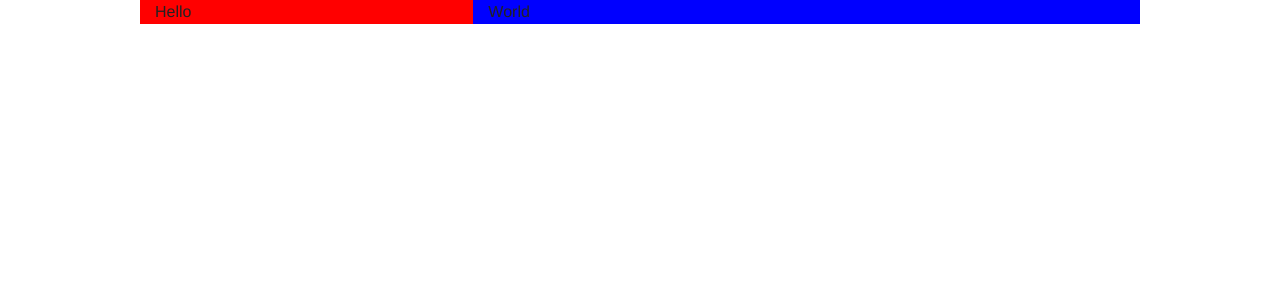
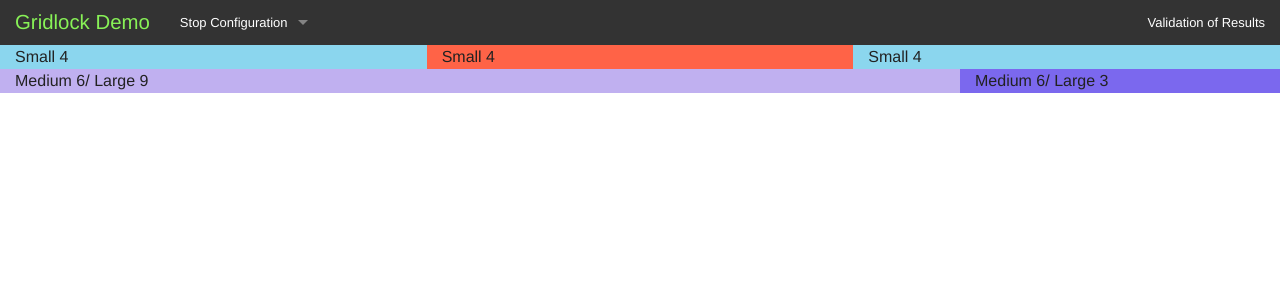
Before and after one commit to Giologic/gridlock, a Django app: page / in a window 1280 px wide. Shown: the top 300 px of the page. Run offline with Django 3.2, Linux system fonts and the light colour scheme; some libraries are stand-ins or nearby versions.

Commit message:
Add navbar to demo page

```diff
--- /dev/null
+++ b/static/scss/demo.css
@@ -0,0 +1,4 @@
+.row {
+  max-width: 100%; }
+
+/*# sourceMappingURL=demo.css.map */
--- /dev/null
+++ b/static/scss/demo.scss
@@ -0,0 +1,3 @@
+.row {
+    max-width: 100%;
+}
--- /dev/null
+++ b/static/scss/navbar.css
@@ -0,0 +1,5 @@
+#nav-title a {
+  font-size: larger;
+  color: #88f257; }
+
+/*# sourceMappingURL=navbar.css.map */
--- /dev/null
+++ b/static/scss/navbar.scss
@@ -0,0 +1,8 @@
+$title-color: #88f257;
+
+#nav-title {
+  a {
+    font-size: larger;
+    color:  $title-color;
+  }
+}
--- a/static/scss/sticky-topbar.css
+++ /dev/null
@@ -1,4 +0,0 @@
-.sticky-topbar {
-  width: 100%; }
-
-/*# sourceMappingURL=sticky-topbar.scss.map */
--- a/static/scss/sticky-topbar.scss
+++ /dev/null
@@ -1,3 +0,0 @@
-.sticky-topbar {
-  width: 100%;
-}
--- a/templates/demo.html
+++ b/templates/demo.html
@@ -1,14 +1,25 @@
 {% extends 'base.html' %}
+{% load static %}
+
+{% block extrastyle %}
+    <link rel="stylesheet" href="{% static 'scss/demo.css' %}">
+{% endblock %}
 
 {% block body %}
-    <section id="page-content">
-        <div class = "row">
-            <div class="large-4 columns" style="background: red;">
-                Hello
-            </div>
-           <div class="large-8 columns" style="background: blue;">
-               World
-           </div>
+    {% include 'navbar.html' %}
+
+    <div class = "row">
+        <div class = "small-4 columns" style = "background-color:#8BD6EE;">Small 4</div>
+        <div class = "small-4 columns" style = "background-color:#FF6347;">Small 4</div>
+        <div class = "small-4 columns" style = "background-color:#8BD6EE;">Small 4</div>
+    </div>
+
+    <div class = "row">
+        <div class = "medium-6 large-9 columns" style = "background-color:#C0B0F0;">
+            Medium 6/ Large 9
         </div>
-    </section>
+        <div class = "medium-6 large-3 columns" style = "background-color:#7B68EE;">
+            Medium 6/ Large 3
+        </div>
+    </div>
 {% endblock %}
--- /dev/null
+++ b/templates/navbar.html
@@ -0,0 +1,37 @@
+{% load static %}
+
+<html>
+<head>
+    <link rel="stylesheet" href="{% static 'scss/navbar.css' %}">
+</head>
+<body>
+<nav class="top-bar" data-topbar role="navigation">
+    <ul class="title-area">
+        <li class="name">
+            <h1 id="nav-title"><a href="#">Gridlock Demo</a></h1>
+        </li>
+        <!-- Remove the class "menu-icon" to get rid of menu icon. Take out "Menu" to just have icon alone -->
+        <li class="toggle-topbar menu-icon"><a href="#"><span>Menu</span></a></li>
+    </ul>
+
+    <section class="top-bar-section">
+        <!-- Right Nav Section -->
+        <ul class="right">
+            <li><a href="#">Validation of Results</a></li>
+        </ul>
+
+        <!-- Left Nav Section -->
+        <ul class="left">
+
+            <li class="has-dropdown">
+                <a href="#">Stop Configuration</a>
+                <ul class="dropdown">
+                    <li><a href="#">Open</a></li> <!-- TODO: Verify if import format is XML -->
+                    <li><a href="#">Save As</a></li> <!-- TODO: Verify if output format is XML -->
+                </ul>
+            </li>
+        </ul>
+    </section>
+</nav>
+</body>
+</html>
```
Also changed, not shown: templates/sticky-topbar.html (deleted, +0 -27 lines), 3 other files.
